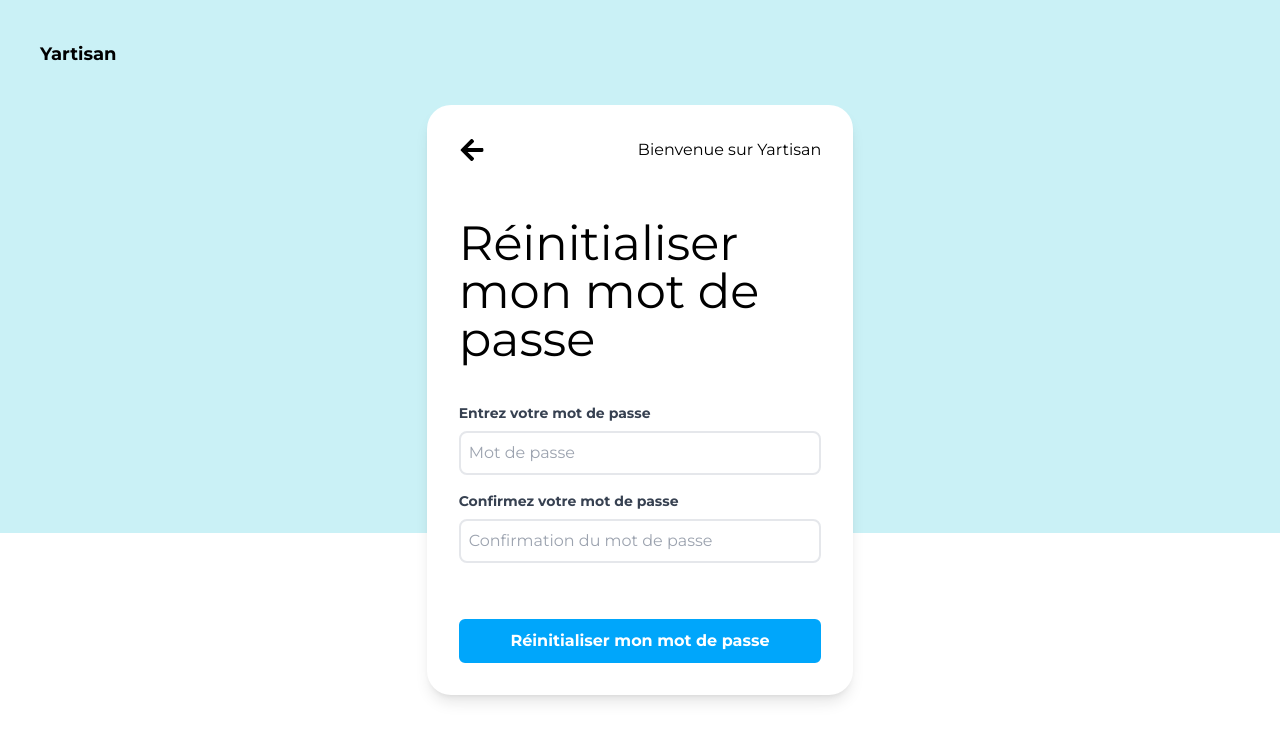
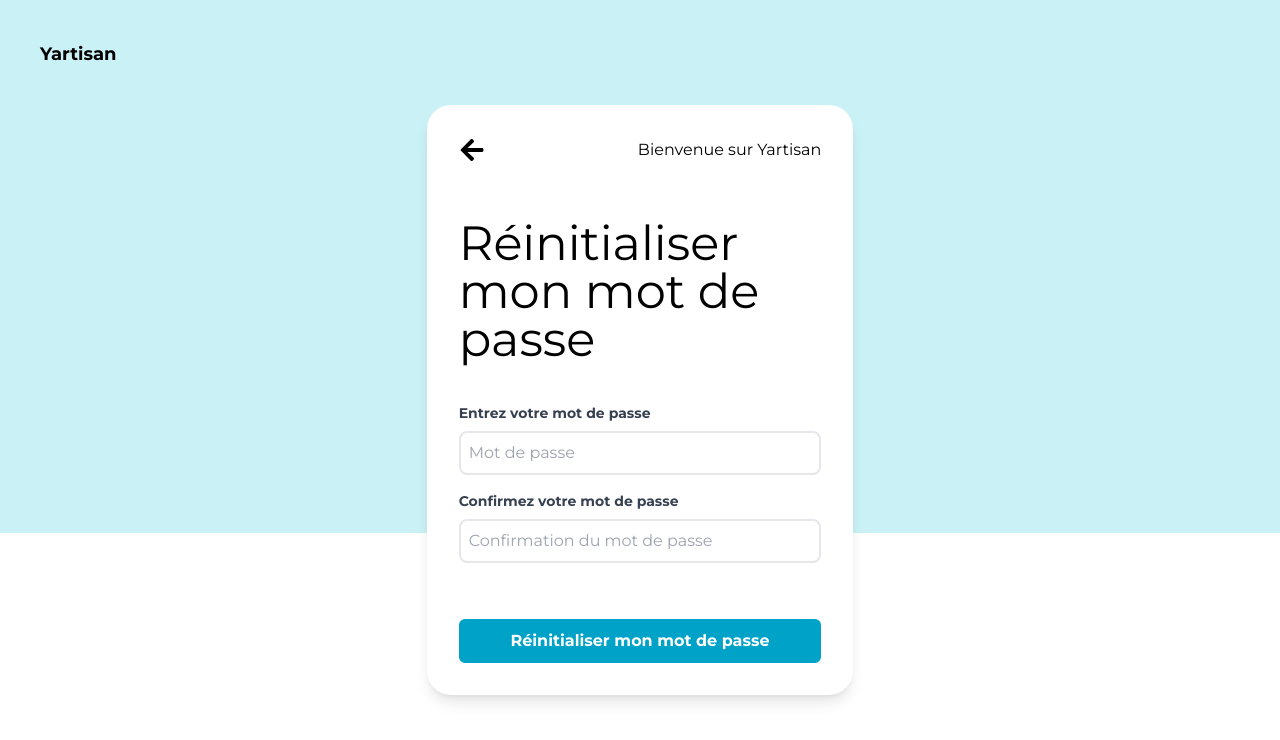
Before and after one commit to YArtisan/yartisan-front, a React (Vite) app: page /reset-password in a window 1280 px wide. Shown: the top 740 px of the page. Built offline with nearby package versions, Linux system fonts and the light colour scheme; what axios-cache-interceptor would draw is missing.

Commit message:
Fix colors

```diff
--- a/src/authentication/shared/components/AuthenticationLayout.tsx
+++ b/src/authentication/shared/components/AuthenticationLayout.tsx
@@ -7,7 +7,7 @@ interface Props {
 export const AuthenticationLayout = ({ children }: Props): ReactElement => {
  return (
   <div className="h-screen">
-   <div className="h-2/3 bg-tertiary w-full">
+   <div className="h-2/3 bg-primary w-full">
     <div className="ml-10 pt-10 font-bold text-lg">Yartisan</div>
    </div>
    <div className="h-1/3 bg-white w-full"></div>
--- a/tailwind.config.js
+++ b/tailwind.config.js
@@ -9,12 +9,12 @@ export default {
         "card-shrink": "artisanDetailsShrink 0.5s ease-in-out",
       },
       colors: {
-        primary: "#003554",
-        secondary: "#00A6FB",
+        primary: "#CAF1F6",
+        secondary: "#00A2C7",
         dark: "#051923",
         lightwhite: "#F3F3F3",
         "primary-0.9": "rgba(0,53,84,0.9)",
-        tertiary: "#CAF1F6"
+        "bg-card": "#F2FAFB",
       },
     },
   },
```
